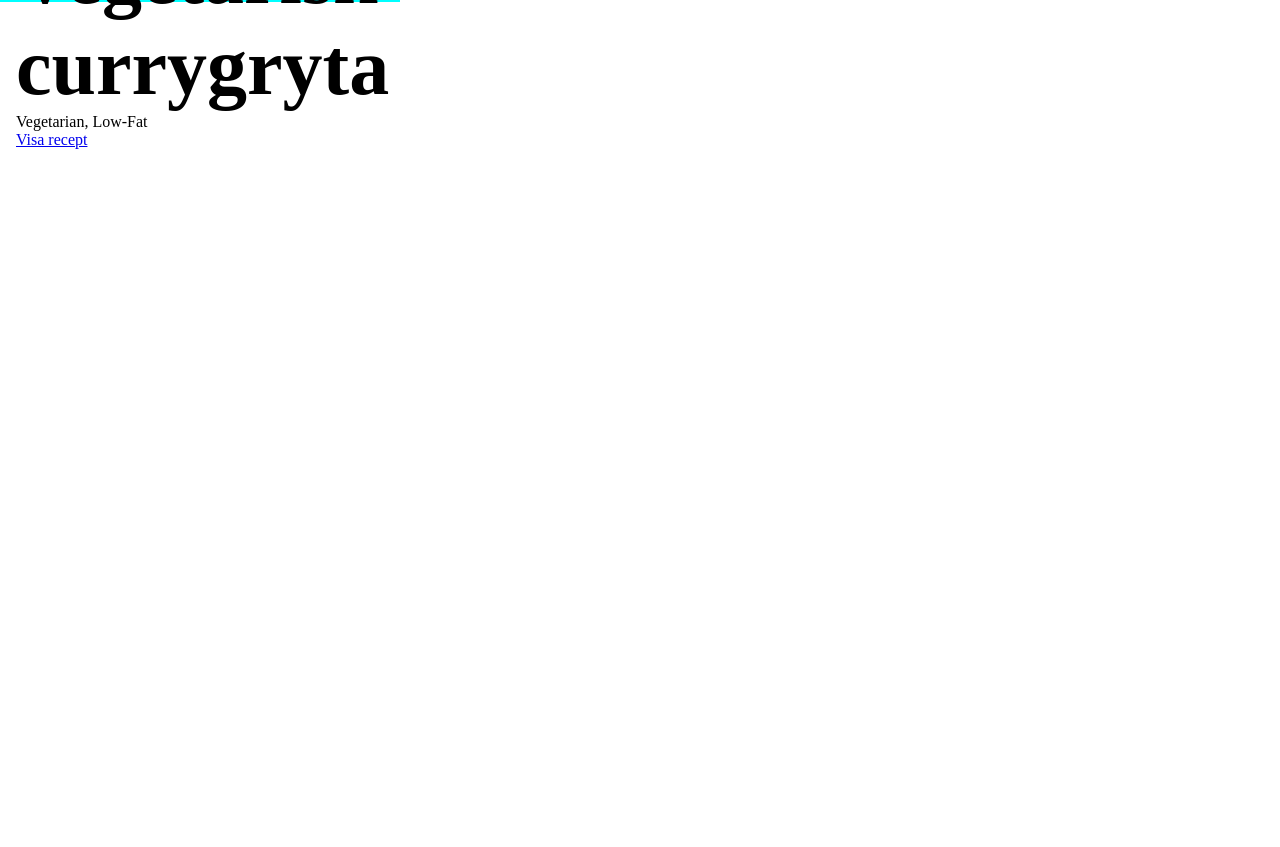
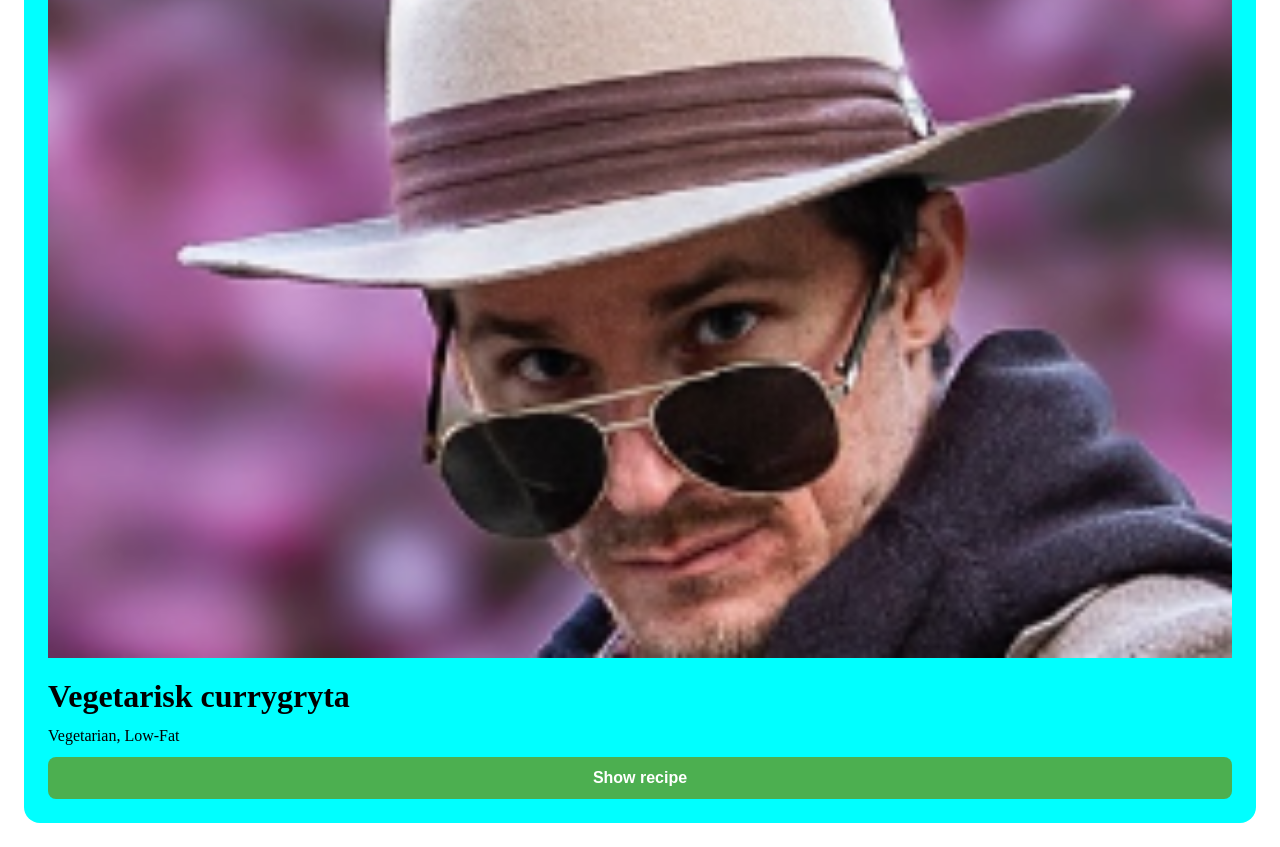
Before and after one commit to appelqvistelias/recipe-finder, a React (Vite) app: page / in a window 1280 px wide. Shown: the part 440-1287 px from the top of the page. Before the commit the page ends 800 px from the top, so only its background shows below. Built offline with nearby package versions, Linux system fonts and the light colour scheme.

Commit message:
added padding and buttons to mealcard

```diff
--- a/src/components/MealCard/MealCard.jsx
+++ b/src/components/MealCard/MealCard.jsx
@@ -1,18 +1,23 @@
 
 import React from 'react';
 import styles from './MealCard.module.css';
+import Button from '../Button/Button';
 
 export default function MealCard({ meal }) {
     return (
       <section className={styles.mealCard}>
+        <div className={styles.imgContainer}>
         <img src={meal.image} alt={meal.label} className={styles.mealImage} />
-        <div className={styles.mealInfo}>
+
+        </div>
+        <section className={styles.mealInfo}>
           <h2>{meal.label}</h2>
           <p>{meal.dietLabels.join(", ")}</p>
-          <a href={meal.url} target="_blank" rel="noopener noreferrer">
-            Visa recept
-          </a>
-        </div>
+           <Button
+                  title="Show recipe"
+                />
+
+        </section>
       </section>
     );
   }
--- a/src/components/MealCard/MealCard.module.css
+++ b/src/components/MealCard/MealCard.module.css
@@ -2,15 +2,27 @@
 
     display: flex;
     flex-direction: column;
+    gap: 1rem;
+    background-color: aqua;
+    padding: 1.5rem;
+    border-radius: 1rem;
 
-    background-color: aqua;
-    width: 25rem;
-    height: 25rem;
-    padding: 1rem;
+}
 
+.mealInfo {
+
+    display: flex;
+    flex-direction: column;
+    gap: 0.75rem;
 }
 
 .mealCard h2 {
 
-    font-size: 5rem;
+    font-size: 2rem;
 }
+
+.imgContainer img {
+
+    width: 100%;
+
+}
--- a/src/index.css
+++ b/src/index.css
@@ -3,3 +3,9 @@
   padding: 0;
   box-sizing: border-box;
 }
+
+body {
+
+  padding: 1.5rem;
+
+}
```
